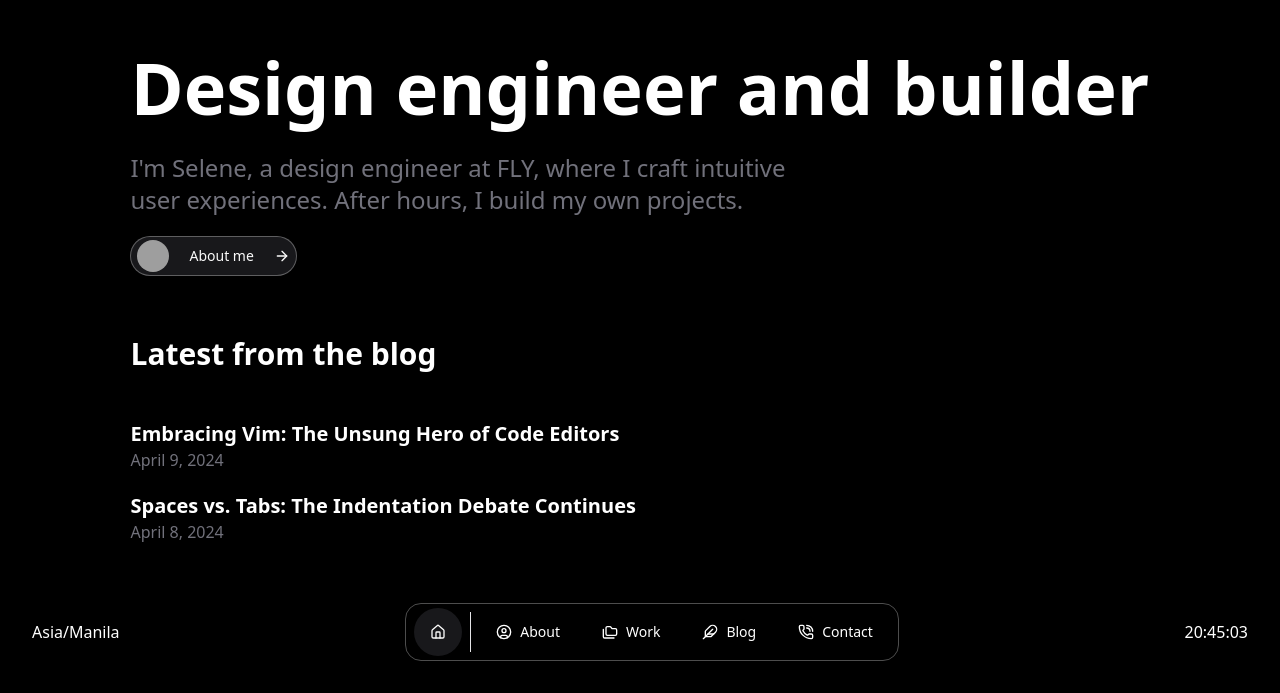
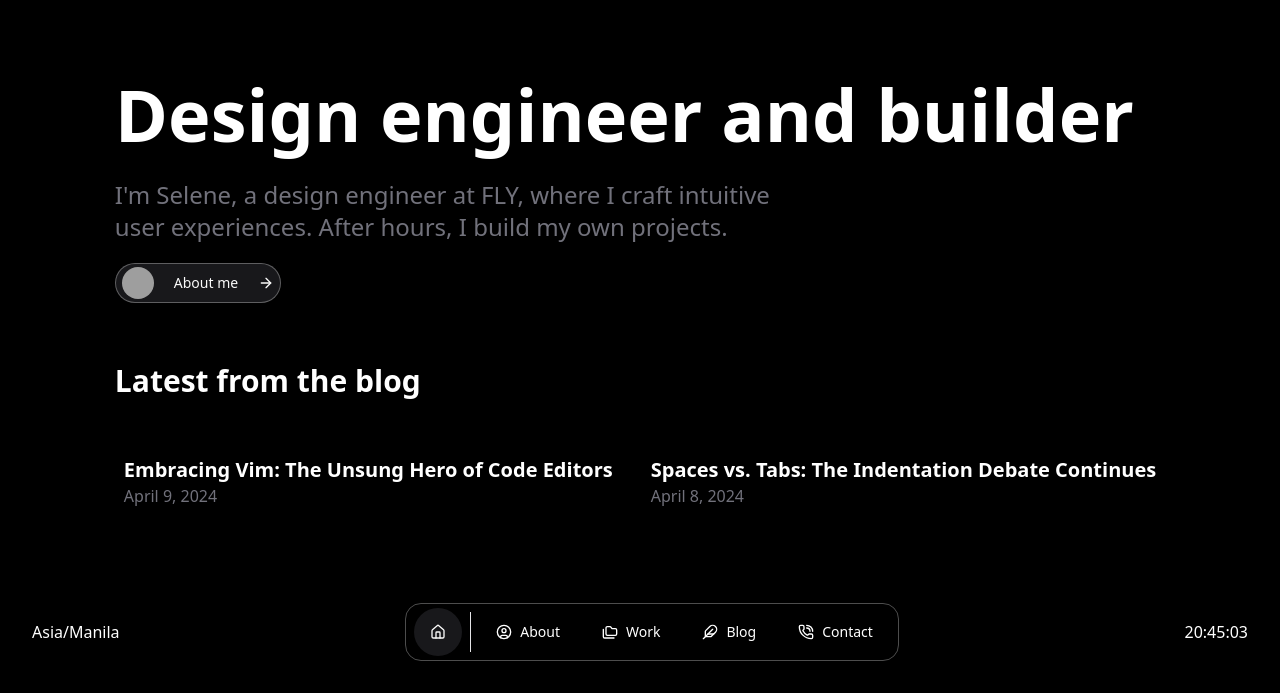
Before and after one commit to azkriven/portfolio, a Next.js app: page / in a window 1280 px wide. Shown: the part 107-800 px from the top of the page. Built offline with nearby package versions, Linux system fonts and the light colour scheme; grey boxes are pictures that could not be loaded.

Commit message:
✨  cfeat: added blogs

```diff
--- a/components/home/home-blog.tsx
+++ b/components/home/home-blog.tsx
@@ -17,9 +17,13 @@ export default function HomeBlog() {
     return (
         <div>
             <h3 className="text-3xl font-bold mb-12">Latest from the blog</h3>
-            <div className="flex flex-col gap-y-4 md:gap-y-5">
+            <div className="flex gap-5">
                 {blogs.map((blog) => (
-                    <Link href={blog.href} key={blog.title}>
+                    <Link
+                        href={blog.href}
+                        key={blog.title}
+                        className="border border-white/0 hover:border-white/30 p-2 w-fit rounded-lg"
+                    >
                         <h4 className="font-semibold text-xl">{blog.title}</h4>
                         <span className="text-muted-foreground">
                             {blog.date}
--- a/components/home/index.tsx
+++ b/components/home/index.tsx
@@ -15,7 +15,7 @@ export default function Hero() {
                 user experiences. After hours, I build my own projects.
             </p>
             <Button className="group w-fit px-1.5 flex gap-5 rounded-full border border-white/30 hover:border-white/50 animate-border-pulse transition-all duration-300 hover:scale-105 mb-10">
-                <Avatar className="transition-transform duration-300 group-hover:scale-110">
+                <Avatar>
                     <AvatarImage
                         src="https://github.com/azkriven.png"
                         alt="profile"
```
